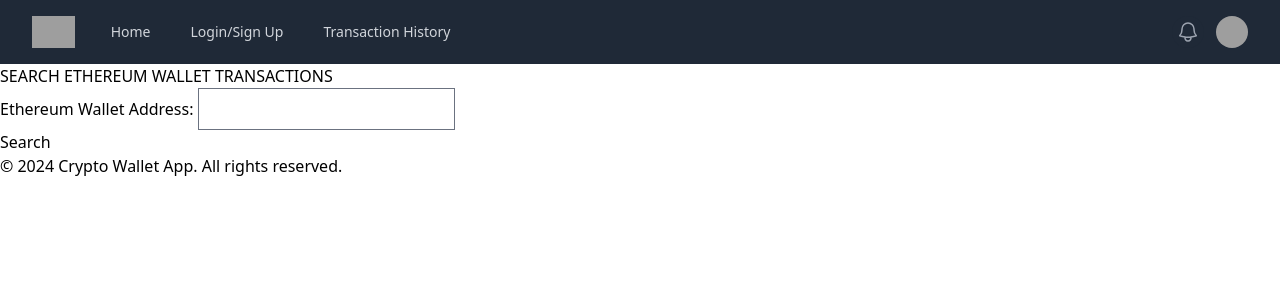
After one commit to Drakeramore86/Crypto_wallet, a Django app: page /search/ in a window 1280 px wide. The commit adds this page. Shown: the top 300 px of the page. Run offline with Django 5.2, Linux system fonts and the light colour scheme; style sheets or scripts are compiled from the project's sources; some libraries are stand-ins or nearby versions; grey boxes are pictures that could not be loaded.

Commit message:
styles update

```diff
--- a/templates/navbar.html
+++ b/templates/navbar.html
@@ -39,7 +39,7 @@
             {% else %}
               <a href="{% url 'login' %}" class="text-gray-300 hover:bg-gray-700 hover:text-white rounded-md px-3 py-2 text-sm font-medium">Login/Sign Up</a>
             {% endif %}
-            <a href="{% url 'transactions' %}" class="text-gray-300 hover:bg-gray-700 hover:text-white rounded-md px-3 py-2 text-sm font-medium">Transaction History</a>
+            <a href="{% url 'search_address' %}" class="text-gray-300 hover:bg-gray-700 hover:text-white rounded-md px-3 py-2 text-sm font-medium">Transaction History</a>
 
           </div>
         </div>
@@ -66,7 +66,7 @@
           <!-- Dropdown menu -->
           <div class="absolute right-0 hidden mt-2 w-48 origin-top-right rounded-md bg-white py-1 shadow-lg ring-1 ring-black ring-opacity-5 focus:outline-none group-hover:block" role="menu" aria-orientation="vertical" aria-labelledby="user-menu-button" tabindex="-1">
             <!-- Active: "bg-gray-100", Not Active: "" -->
-            <a href="#" class="block px-4 py-2 text-sm text-gray-700" role="menuitem" tabindex="-1" id="user-menu-item-0">Your Profile</a>
+            <a href="{% url 'profile' %}" class="block px-4 py-2 text-sm text-gray-700" role="menuitem" tabindex="-1" id="user-menu-item-0">Your Profile</a>
             <a href="#" class="block px-4 py-2 text-sm text-gray-700" role="menuitem" tabindex="-1" id="user-menu-item-1">Settings</a>
 
           </div>
--- a/theme/static/css/dist/styles.css
+++ b/theme/static/css/dist/styles.css
@@ -1701,7 +1701,17 @@ select {
   }
 }
 .transaction-frame {
-            border: 1px solid #ccc;
-            padding: 10px;
-            margin-bottom: 10px;
-            border-radius: 5px;
+    border: 1px solid #ddd; /* Adjust border color */
+    padding: 15px;
+    margin-bottom: 20px;
+    border-radius: 8px;
+    box-shadow: 0 0 10px rgba(0, 0, 0, 0.1); /* Add a subtle shadow */
+    background-color: #f9f9f9; /* Light background color */
+}
+.transaction-frame p {
+    margin: 5px 0; /* Adjust spacing between paragraphs */
+}
+
+.transaction-frame strong {
+    color: #333; /* Darken the text color for emphasis */
+}
--- a/users/models.py
+++ b/users/models.py
@@ -1,9 +1,6 @@
 from django.db import models
 from django.contrib.auth.models import User
-from django.contrib.auth import get_user_model
 import uuid
-
-
 
 class Profile(models.Model):
     user = models.OneToOneField(User, on_delete=models.CASCADE)
@@ -17,6 +14,5 @@ class Profile(models.Model):
     def __str__(self):
         return str(self.user.username)
 
-
     def __str__(self):
         return self.username
--- a/users/urls.py
+++ b/users/urls.py
@@ -5,4 +5,5 @@ urlpatterns = [
     path('login_user/', views.loginUser, name='login'),
     path('register/', views.register, name='register'),
     path('logout/', views.logout_view, name='logout'),
+    path('profile/', views.profile, name='profile'),
 ]
--- /dev/null
+++ b/wallet/forms.py
@@ -0,0 +1,4 @@
+from django import forms
+
+class AddressForm(forms.Form):
+    address = forms.CharField(label='Ethereum Wallet Address', max_length=42)
--- /dev/null
+++ b/wallet/templates/wallet/search_address.html
@@ -0,0 +1,47 @@
+{% extends 'main.html' %}
+{% load static %}
+
+{% block main_content %}
+<div class="content">
+    <h1>Search Ethereum Wallet Transactions</h1>
+    <div class="search-container">
+        <form method="post" class="search-form">
+            {% csrf_token %}
+            {{ form.as_p }}
+            <button type="submit" class="search-button">Search</button>
+        </form>
+    </div>
+
+    {% if transactions %}
+        <h2>Transactions for {{ address }}</h2>
+        <div class="transactions-container">
+        {% for trans_num, transaction_data in transactions.items %}
+        <div class="transaction-frame">
+            <table class="transaction-table">
+                <tr>
+                    <td><strong>Transaction Number:</strong></td>
+                    <td>{{ trans_num }}</td>
+                </tr>
+                <tr>
+                    <td><strong>To:</strong></td>
+                    <td>{{ transaction_data.To }}</td>
+                </tr>
+                <tr>
+                    <td><strong>From:</strong></td>
+                    <td>{{ transaction_data.From }}</td>
+                </tr>
+                <tr>
+                    <td><strong>Current Balance:</strong></td>
+                    <td>{{ transaction_data.Current_Balance }}</td>
+                </tr>
+                <tr>
+                    <td><strong>Time:</strong></td>
+                    <td>{{ transaction_data.Time }}</td>
+                </tr>
+            </table>
+        </div>
+        {% endfor %}
+        </div>
+    {% endif %}
+</div>
+{% endblock %}
--- a/wallet/urls.py
+++ b/wallet/urls.py
@@ -1,7 +1,7 @@
 from django.urls import path
-from . import views
+from .views import main_page_view, search_address
 
 urlpatterns = [
-    path('', views.main_page_view, name='home'),
-    path('transactions/', views.transactions_page_view, name="transactions"),
+    path('', main_page_view, name='home'),
+    path('search/', search_address, name='search_address'),
 ]
--- a/wallet/views.py
+++ b/wallet/views.py
@@ -1,93 +1,65 @@
 from django.shortcuts import render
 from requests import get
 from datetime import datetime
+from .forms import AddressForm
 
-
-
-def main_page_view(request):
-    context = {}
-    return render(request, 'wallet/homepage.html', context)
-
-
-address = "0xde0b295669a9fd93d5f28d9ec85e40f4cb697bae"
 ETHER_VALUE = 10 ** 18
-
 
 def make_api_url(module, action, address, **kwargs):
     API_KEY = '1WYR1RVJPVI96EMSU3YCB43AH5MMYVU95E'
     BASE_URL = 'https://api.etherscan.io/api'
-
     url = BASE_URL + f"?module={module}&action={action}&address={address}&apikey={API_KEY}"
-
     for key, value in kwargs.items():
         url += f"&{key}={value}"
     return url
 
-
-def get_account_balance(address):
-    get_balance_url = make_api_url("account", "balance", address, tag="latest")
-    response = get(get_balance_url)
-    data = response.json()
-
-    value = int(data["result"]) / ETHER_VALUE
-    return value
-
-
 def get_transactions(address):
-    context = {}
-    transactions_url = make_api_url("account", "txlist", address, startblock=0, endblock=99999999,
-                                    page=1, offset=10, sort="asc")
+    transactions_url = make_api_url("account", "txlist", address, startblock=0, endblock=99999999, page=1, offset=10, sort="asc")
     response = get(transactions_url)
     data = response.json()["result"]
-
-    internal_tx_url = make_api_url("account", "txlistinternal", address, startblock=0, endblock=99999999,
-                                   page=1, offset=10, sort="asc")
+    internal_tx_url = make_api_url("account", "txlistinternal", address, startblock=0, endblock=99999999, page=1, offset=10, sort="asc")
     response2 = get(internal_tx_url)
     data2 = response2.json()["result"]
-
     data.extend(data2)
     data.sort(key=lambda x: int(x["timeStamp"]))
-
     current_balance = 0
-    balances = []
-    times = []
-
+    context = {}
     trans_num = 0
     for tx in data:
         to = tx["to"]
         from_address = tx["from"]
         value = int(tx["value"]) / ETHER_VALUE
-
         if "gasPrice" in tx:
             gas = int(tx["gasUsed"]) * int(tx['gasPrice']) / ETHER_VALUE
         else:
             gas = int(tx["gasUsed"]) / ETHER_VALUE
-
         time = datetime.fromtimestamp(int(tx["timeStamp"]))
         money_in = to.lower() == address.lower()
-
         if money_in:
             current_balance += value
         else:
             current_balance -= value + gas
-
         context[trans_num] = {
             "To": to,
             "From": from_address,
             "Current_Balance": current_balance,
             "Time": time
         }
-
-        balances.append(current_balance)
-        times.append(time)
         trans_num += 1
     return context
 
-def transactions_page_view(request):
-    context = get_transactions(address)
-    for transaction_data in context.values():
-        transaction_data['To'] = transaction_data.get('To')
-        transaction_data['From'] = transaction_data.get('From')
-        transaction_data['Current_Balance'] = transaction_data.get('Current_Balance')
-        transaction_data['Time'] = transaction_data.get('Time')
-    return render(request, 'wallet/transactions.html', {'context': context})
+def main_page_view(request):
+    context = {}
+    return render(request, 'wallet/homepage.html', context)
+
+def search_address(request):
+    form = AddressForm()
+    context = {'form': form}
+    if request.method == 'POST':
+        form = AddressForm(request.POST)
+        if form.is_valid():
+            address = form.cleaned_data['address']
+            transactions = get_transactions(address)
+            context['address'] = address
+            context['transactions'] = transactions
+    return render(request, 'wallet/search_address.html', context)
```
Also changed, not shown: crypto_wallet/settings.py (+6 -2 lines), templates/profile.html (added, +19 -0 lines), users/views.py (+14 -9 lines), wallet/templates/wallet/transactions.html (deleted, +0 -15 lines).
